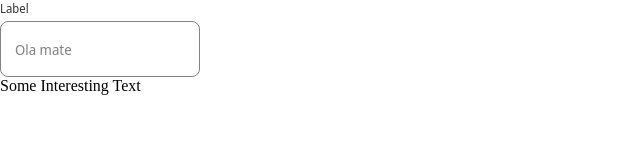
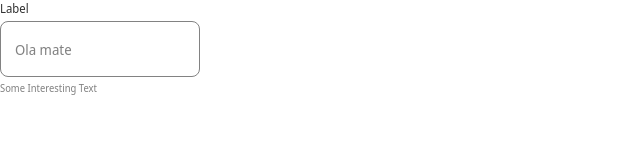
Before and after one commit to hitmaizer/inputs-components, a React (Create React App) app: page / in a window 1280 px wide. Shown: the top 167 px of the page, without its empty margins (0-640 px from the left). Built offline with nearby package versions, Linux system fonts and the light colour scheme.

Commit message:
adjust styling

```diff
--- a/src/scss/style.css
+++ b/src/scss/style.css
@@ -34,3 +34,17 @@
   color: #333333;
   margin-bottom: 4px;
 }
+
+.input__sublabel {
+  font-family: "Noto Sans Display", sans-serif;
+  font-style: normal;
+  font-weight: normal;
+  font-size: 10px;
+  line-height: 14px;
+  color: #828282;
+  margin-top: 4px;
+}
+
+.input__sublabel:hover {
+  color: #D32F2F;
+}
```
